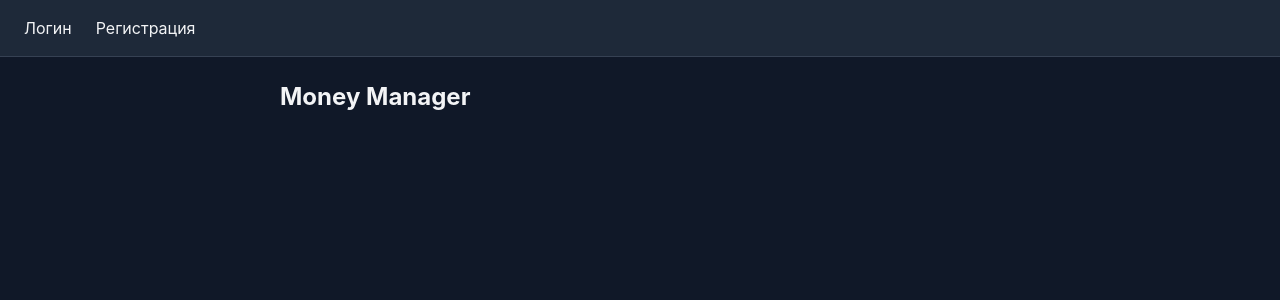
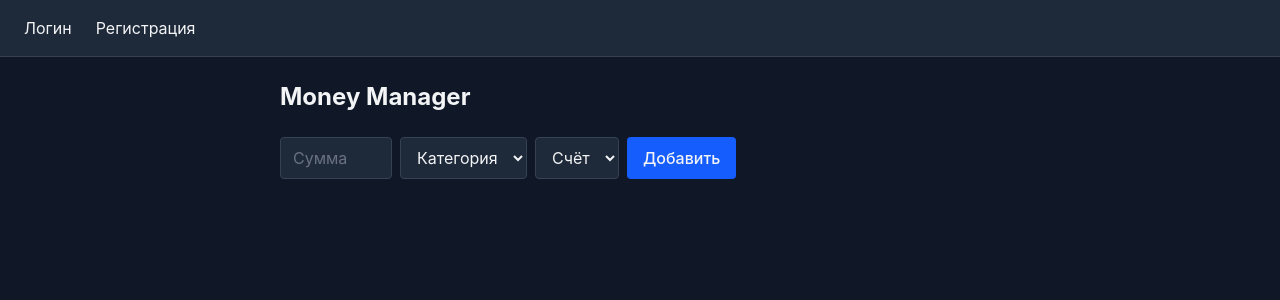
Before and after one commit to TimCheers/money-manager, a React app in the folder frontend/: page / in a window 1280 px wide. Shown: the top 300 px of the page. Built offline with nearby package versions, Linux system fonts and the light colour scheme; the HTML template or start-up script is replaced by a standard one.

Commit message:
feat(transactions): populate category and account in create response

```diff
--- a/frontend/src/components/TagForm.jsx
+++ b/frontend/src/components/TagForm.jsx
@@ -43,9 +43,9 @@ function TagForm({ onTagCreated }) {
                     className="flex-1 px-3 py-2 rounded bg-gray-800 border border-gray-700 text-gray-100 placeholder-gray-500 focus:outline-none focus:border-blue-500"
                 />
                 <input
-                    type="number"
+                    type="text"
                     value={color}
-                    onChange={(event) => setBalance(event.target.value)}
+                    onChange={(event) => setColor(event.target.value)}
                     placeholder="Цвет"
                     className="w-32 px-3 py-2 rounded bg-gray-800 border border-gray-700 text-gray-100 placeholder-gray-500 focus:outline-none focus:border-blue-500"
                 />
--- /dev/null
+++ b/frontend/src/components/TransactionForm.jsx
@@ -0,0 +1,93 @@
+import { useState, useEffect } from "react";
+import { useAuth } from "../context/AuthContext.jsx";
+
+function TransactionForm({ onTransactionCreated }) {
+    const { token } = useAuth();
+    const [amount, setAmount] = useState("");
+    const [category, setCategory] = useState("");
+    const [account, setAccount] = useState("");
+    const [categories, setCategories] = useState([]);
+    const [accounts, setAccounts] = useState([]);
+
+    useEffect(() => {
+        if (!token) return;
+        fetch("http://localhost:3000/categories", {
+            headers: { Authorization: `Bearer ${token}` },
+        })
+            .then((res) => res.json())
+            .then((data) => setCategories(data))
+            .catch((error) => console.error("Failed to fetch categories:", error));
+
+        fetch("http://localhost:3000/accounts", {
+            headers: { Authorization: `Bearer ${token}` },
+        })
+            .then((res) => res.json())
+            .then((data) => setAccounts(data))
+            .catch((error) => console.error("Failed to fetch accounts:", error));
+    }, [token]);
+
+    async function handleSubmit(event) {
+        event.preventDefault();
+        try {
+            const response = await fetch("http://localhost:3000/transactions", {
+                method: "POST",
+                headers: {
+                    "Content-Type": "application/json",
+                    Authorization: `Bearer ${token}`,
+                },
+                body: JSON.stringify({ amount, category, account }),
+            });
+
+            const data = await response.json();
+
+            if (!response.ok) {
+                console.error("Ошибка:", data.error);
+                return;
+            }
+
+            onTransactionCreated(data);
+            setAmount("");
+            setCategory("");
+            setAccount("");
+        } catch (error) {
+            console.error("Сетевая ошибка:", error);
+        }
+    }
+
+    return (
+        <form onSubmit={handleSubmit} className="flex gap-2 mb-6">
+            <input
+                type="number"
+                value={amount}
+                onChange={(event) => setAmount(event.target.value)}
+                placeholder="Сумма"
+                className="w-28 px-3 py-2 rounded bg-gray-800 border border-gray-700 text-gray-100 placeholder-gray-500 focus:outline-none focus:border-blue-500"
+            />
+            <select
+                value={category}
+                onChange={(event) => setCategory(event.target.value)}
+                className="px-3 py-2 rounded bg-gray-800 border border-gray-700 text-gray-100 focus:outline-none focus:border-blue-500"
+            >
+                <option value="">Категория</option>
+                {categories.map((cat) => (
+                    <option key={cat._id} value={cat._id}>{cat.title}</option>
+                ))}
+            </select>
+            <select
+                value={account}
+                onChange={(event) => setAccount(event.target.value)}
+                className="px-3 py-2 rounded bg-gray-800 border border-gray-700 text-gray-100 focus:outline-none focus:border-blue-500"
+            >
+                <option value="">Счёт</option>
+                {accounts.map((acc) => (
+                    <option key={acc._id} value={acc._id}>{acc.title}</option>
+                ))}
+            </select>
+            <button type="submit" className="px-4 py-2 rounded bg-blue-600 hover:bg-blue-700 transition font-medium">
+                Добавить
+            </button>
+        </form>
+    );
+}
+
+export default TransactionForm;
--- a/frontend/src/pages/Dashboard.jsx
+++ b/frontend/src/pages/Dashboard.jsx
@@ -1,10 +1,12 @@
 import { useState, useEffect } from "react";
 import TransactionItem from "../components/TransactionItem.jsx"
+import TransactionForm from "../components/TransactionForm.jsx"
 import { useAuth } from "../context/AuthContext.jsx";
 
 function Dashboard() {
   const { token } = useAuth();
   const [transactions, setTransactions] = useState([])
+
   useEffect(() => {
     if (!token) return;
     fetch("http://localhost:3000/transactions", {
@@ -14,14 +16,23 @@ function Dashboard() {
       .then((data) => setTransactions(data))
       .catch((error) => console.error("Failed to fetch transactions:", error));
   }, [token]);
+
+  function handleTransactionCreated(newTransaction) {
+    setTransactions((prev) => [...prev, newTransaction]);
+  }
+
   return (
     <>
-      <section id="center">
-        <h1 className="text-2xl font-bold mb-6">Money Manager</h1>
-        {transactions.map((transaction) => (
-          <TransactionItem key={transaction._id} amount={transaction.amount} category={transaction.category.title} account={transaction.account.title} />
-        ))}
-      </section>
+      <h1 className="text-2xl font-bold mb-6">Money Manager</h1>
+      <TransactionForm onTransactionCreated={handleTransactionCreated} />
+      {transactions.map((transaction) => (
+        <TransactionItem
+          key={transaction._id}
+          amount={transaction.amount}
+          category={transaction.category.title}
+          account={transaction.account.title}
+        />
+      ))}
     </>
   )
 }
```
Also changed, not shown: 1 other file (tests, documents, lock files or other folders).
